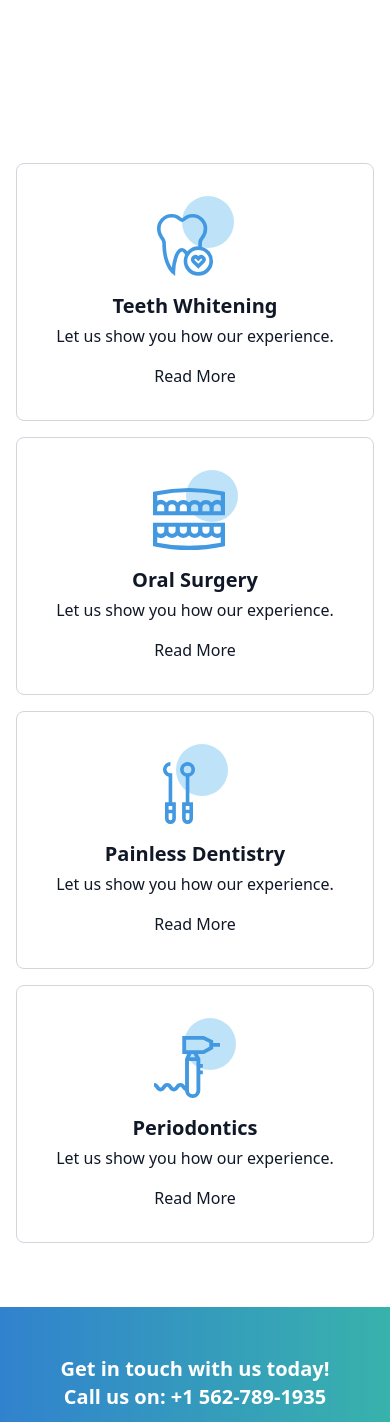
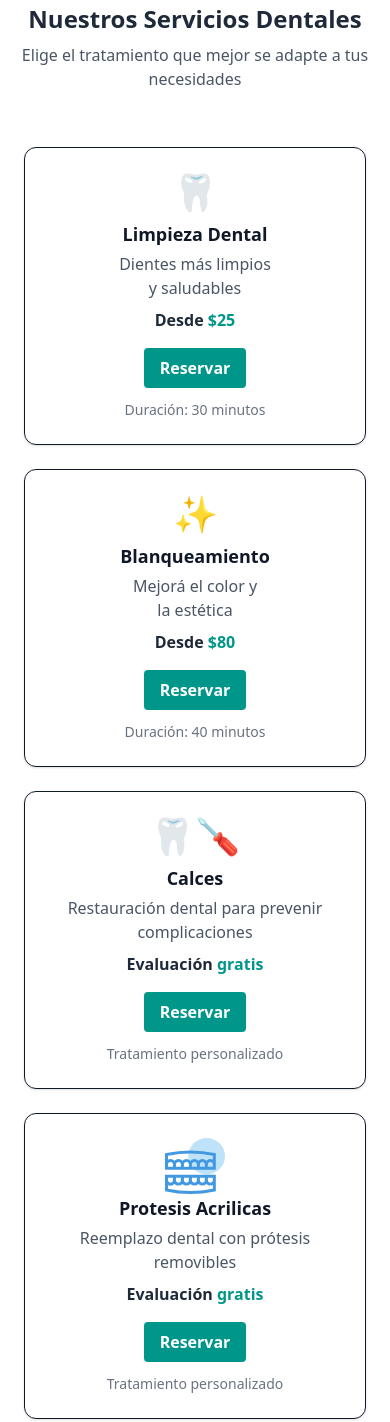
Before and after one commit to dalfonzo21/LandingPageProyecto3, a website: page public/index.html in a window 390 px wide. Shown: the part 1815-3237 px from the top of the page. Drawn offline with nearby package versions, Linux system fonts and the light colour scheme; files that its build step writes are made by us from their sources.

Commit message:
update tratamientos

```diff
--- a/public/index.html
+++ b/public/index.html
@@ -271,52 +271,87 @@ Trabajo solo con cita previa para dedicar el tiempo necesario a cada paciente, s
         </div>
       </div>
     </section>
+    <!-- end about -->
+    <!--start tratamientos-->
+    <div class="text-center mb-8">
+      <h2 class="text-2xl md:text-3xl font-bold text-gray-800" id="tratamientos">Nuestros Servicios Dentales</h2>
+      <p class="text-gray-600 mt-2">Elige el tratamiento que mejor se adapte a tus necesidades</p>
+    </div>
+    <section class="flex flex-wrap justify-center items-start gap-6 p-6 bg-white" >
+      <div class="border rounded-xl p-6 shadow-sm w-full md:w-64 text-center">
+      <div class="text-4xl mb-2">🦷</div>
+        <h3 class="text-lg font-semibold mb-1">Limpieza Dental</h3>
+        <p class="text-gray-600 mb-2">Dientes más limpios<br>y saludables</p>
+        <p class="text-gray-800 font-semibold mb-4">Desde <span class="text-teal-600 font-bold">$25</span></p>
+        <button class="bg-teal-600 hover:bg-teal-700 text-white font-semibold py-2 px-4 rounded mb-3">Reservar</button>
+        <p class="text-sm text-gray-500">Duración: 30 minutos</p>
+      </div>
 
+      <div class="border rounded-xl p-6 shadow-sm w-full md:w-64 text-center">
+        <div class="text-4xl mb-2">✨</div>
+        <h3 class="text-lg font-semibold mb-1">Blanqueamiento</h3>
+        <p class="text-gray-600 mb-2">Mejorá el color y<br>la estética</p>
+        <p class="text-gray-800 font-semibold mb-4">Desde <span class="text-teal-600 font-bold">$80</span></p>
+        <button class="bg-teal-600 hover:bg-teal-700 text-white font-semibold py-2 px-4 rounded mb-3">Reservar</button>
+        <p class="text-sm text-gray-500">Duración: 40 minutos</p>
+      </div>
 
-    <section class="relative px-4 py-16 sm:px-8 lg:px-16 xl:px-40 2xl:px-64 lg:py-32" id="tratamientos">
-      <div class="md:flex md:flex-wrap mt-24 text-center md:-mx-4">
-        <div class="md:w-1/2 md:px-4 lg:w-1/4">
-          <div class="bg-white rounded-lg border border-gray-300 p-8">
-            <img src="images/teeth-whitening.svg" alt="" class="h-20 mx-auto">
+      <div class="border rounded-xl p-6 shadow-sm w-full md:w-64 text-center">
+        <div class="text-4xl mb-2">🦷🪛</div>
+        <h3 class="text-lg font-semibold mb-1">Calces</h3>
+        <p class="text-gray-600 mb-2">Restauración dental para prevenir complicaciones</p>
+        <p class="text-gray-800 font-semibold mb-4">Evaluación <span class="text-teal-600 font-bold">gratis</span></p>
+        <button class="bg-teal-600 hover:bg-teal-700 text-white font-semibold py-2 px-4 rounded mb-3">Reservar</button>
+        <p class="text-sm text-gray-500">Tratamiento personalizado</p>
+      </div>
 
-            <h4 class="text-xl font-bold mt-4">Teeth Whitening</h4>
-            <p class="mt-1">Let us show you how our experience.</p>
-            <a href="#" class="block mt-4">Read More</a>
-          </div>
-        </div>
+      <div class="border rounded-xl p-6 shadow-sm w-full md:w-64 text-center">
+        <img src="images\oral-surgery.svg" alt="" class="h-14 mx-auto">
+        <h3 class="text-lg font-semibold mb-1">Protesis Acrilicas</h3>
+        <p class="text-gray-600 mb-2">Reemplazo dental con prótesis removibles</p>
+        <p class="text-gray-800 font-semibold mb-4">Evaluación <span class="text-teal-600 font-bold">gratis</span></p>
+        <button class="bg-teal-600 hover:bg-teal-700 text-white font-semibold py-2 px-4 rounded mb-3">Reservar</button>
+        <p class="text-sm text-gray-500">Tratamiento personalizado</p>
+      </div>
 
-        <div class="md:w-1/2 md:px-4 mt-4 md:mt-0 lg:w-1/4">
-          <div class="bg-white rounded-lg border border-gray-300 p-8">
-            <img src="images/oral-surgery.svg" alt="" class="h-20 mx-auto">
+      <div class="border rounded-xl p-6 shadow-sm w-full md:w-64 text-center">
+        <img src="images\teeth-whitening.svg" alt="" class="h-14 mx-auto">
+        <h3 class="text-lg font-semibold mb-1">Coronas</h3>
+        <p class="text-gray-600 mb-2">Restauraciones dentales para dientes dañados</p>
+        <p class="text-gray-800 font-semibold mb-4">Evaluación <span class="text-teal-600 font-bold">gratis</span></p>
+        <button class="bg-teal-600 hover:bg-teal-700 text-white font-semibold py-2 px-4 rounded mb-3">Reservar</button>
+        <p class="text-sm text-gray-500">Tratamiento personalizado</p>
+      </div>
 
-            <h4 class="text-xl font-bold mt-4">Oral Surgery</h4>
-            <p class="mt-1">Let us show you how our experience.</p>
-            <a href="#" class="block mt-4">Read More</a>
-          </div>
-        </div>
+      <div class="border rounded-xl p-6 shadow-sm w-full md:w-64 text-center">
+        <img src="images\painless-dentistry.svg" alt="" class="h-14 mx-auto">
+        <h3 class="text-lg font-semibold mb-1">Extracción simple</h3>
+        <p class="text-gray-600 mb-2">Retiro de piezas dentales sin complicación.</p>
+        <p class="text-gray-800 font-semibold mb-4">Evaluación <span class="text-teal-600 font-bold">gratis</span></p>
+        <button class="bg-teal-600 hover:bg-teal-700 text-white font-semibold py-2 px-4 rounded mb-3">Reservar</button>
+        <p class="text-sm text-gray-500">Tratamiento personalizado</p>
+      </div>
 
-        <div class="md:w-1/2 md:px-4 mt-4 md:mt-8 lg:mt-0 lg:w-1/4">
-          <div class="bg-white rounded-lg border border-gray-300 p-8">
-            <img src="images/painless-dentistry.svg" alt="" class="h-20 mx-auto">
+      <div class="border rounded-xl p-6 shadow-sm w-full md:w-64 text-center">
+        <img src="images\painless-dentistry.svg" alt="" class="h-14 mx-auto">
+        <h3 class="text-lg font-semibold mb-1">Extracción Tercer Molar</h3>
+        <p class="text-gray-600 mb-2">Remoción de muelas del juicio con evaluación previa.</p>
+        <p class="text-gray-800 font-semibold mb-4">Evaluación <span class="text-teal-600 font-bold">gratis</span></p>
+        <button class="bg-teal-600 hover:bg-teal-700 text-white font-semibold py-2 px-4 rounded mb-3">Reservar</button>
+        <p class="text-sm text-gray-500">Tratamiento personalizado</p>
+      </div>
 
-            <h4 class="text-xl font-bold mt-4">Painless Dentistry</h4>
-            <p class="mt-1">Let us show you how our experience.</p>
-            <a href="#" class="block mt-4">Read More</a>
-          </div>
-        </div>
+      <div class="border rounded-xl p-6 shadow-sm w-full md:w-64 text-center">
+        <img src="images\periodontics.svg" alt="" class="h-14 mx-auto">
+        <h3 class="text-lg font-semibold mb-1">Tratamiento de conducto</h3>
+        <p class="text-gray-600 mb-2">Tratamiento endodóntico para salvar piezas dentales.</p>
+        <p class="text-gray-800 font-semibold mb-4">Evaluación <span class="text-teal-600 font-bold">gratis</span></p>
+        <button class="bg-teal-600 hover:bg-teal-700 text-white font-semibold py-2 px-4 rounded mb-3">Reservar</button>
+        <p class="text-sm text-gray-500">Tratamiento personalizado</p>
+      </div>
 
-        <div class="md:w-1/2 md:px-4 mt-4 md:mt-8 lg:mt-0 lg:w-1/4">
-          <div class="bg-white rounded-lg border border-gray-300 p-8">
-            <img src="images/periodontics.svg" alt="" class="h-20 mx-auto">
-
-            <h4 class="text-xl font-bold mt-4">Periodontics</h4>
-            <p class="mt-1">Let us show you how our experience.</p>
-            <a href="#" class="block mt-4">Read More</a>
-          </div>
-        </div>
-      </div>
     </section>
-    <!-- end about -->
+    <!-- end tratamientos -->
 
 
 
```
